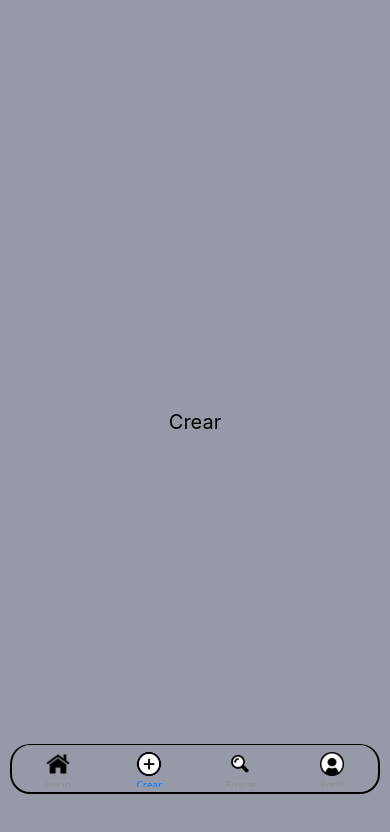
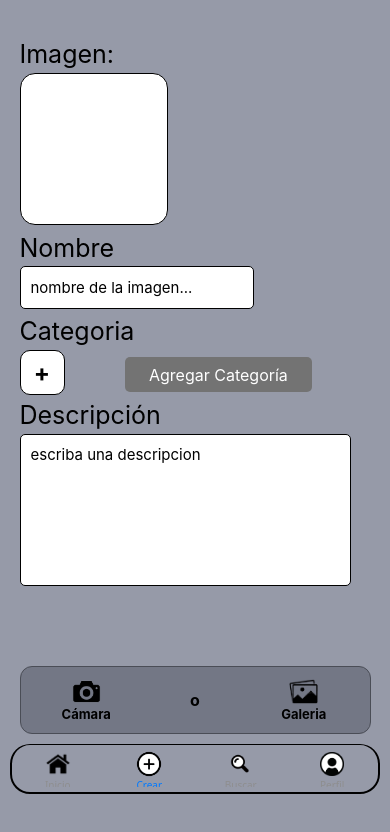
Before and after one commit to Lautaro-1212/Inspiration_Loop, a React Native app in the folder Inspiration-LoopApp/: screen /Crear in a window 390 px wide. Shown: the top 832 px of the page. Built offline with nearby package versions, Linux system fonts and the light colour scheme.

Commit message:
feat:agregar pestaña crear

```diff
--- a/Inspiration-LoopApp/screens/Crear.js
+++ b/Inspiration-LoopApp/screens/Crear.js
@@ -1,9 +1,68 @@
-import { View, Text } from "react-native";
+import React, { useState } from 'react';
+import { View, Text, TextInput, Image, TouchableOpacity } from 'react-native';
 
 export default function CrearScreen() {
     return (
-        <View style={{flex:1, justifyContent:'center', alignItems:'center', backgroundColor:'#969aa8'}}>
-            <Text style={{fontSize:20}}>Crear</Text>
+        <View style={{ width: '100%', height: '100%', backgroundColor: '#969aa8' }}>
+
+            <Text style={{ fontSize: 25, marginLeft: '5%', marginTop: '10%', marginBottom: '1%' }}>Imagen:</Text>
+            <View style={{ backgroundColor: '#FFF', height: '18%', width: '38%', marginLeft: '5%', borderRadius: 15, borderWidth: 1, borderColor: '#000' }} />
+
+            <Text style={{ fontSize: 25, marginLeft: '5%', marginTop: '2%', marginBottom: '1%' }}>Nombre</Text>
+            <TextInput
+                style={{ fontSize: 15, backgroundColor: '#ffff', borderWidth: 1, marginLeft: '5%', color: '#000000', width: '60%', height: '5%', borderRadius: 5, paddingHorizontal: 10 }}
+                placeholder="nombre de la imagen..."
+            />
+
+            <Text style={{ fontSize: 25, marginLeft: '5%', marginTop: '2%', marginBottom: '1%' }}>Categoria</Text>
+            <TouchableOpacity
+                style={{ backgroundColor: '#FFF', borderWidth: 1, marginLeft: '5%', width: 45, height: 45, borderRadius: 10, alignItems: 'center', justifyContent: 'center' }}
+                onPress={() => {}}
+            >
+                <Text style={{ fontSize: 24, fontWeight: 'bold' }}>+</Text>
+            </TouchableOpacity>
+
+            <TouchableOpacity
+                style={{ backgroundColor: '#737373', marginTop: -38, marginLeft: '32%', marginRight: '20%', borderRadius: 5, alignItems: 'center', justifyContent: 'center', height: 35 }}
+                onPress={() => {}}
+            >
+                <Text style={{ color: '#FFF', fontSize: 16 }}>Agregar Categoría</Text>
+            </TouchableOpacity>
+
+            <Text style={{ fontSize: 25, marginLeft: '5%', marginTop: '2%', marginBottom: '1%' }}>Descripción</Text>
+            <TextInput
+                style={{ fontSize: 15, backgroundColor: '#ffff', borderWidth: 1, marginLeft: '5%', color: '#000000', width: '85%', height: '18%', borderRadius: 5, padding: 10, textAlignVertical: 'top' }}
+                placeholder="escriba una descripcion"
+                multiline={true}
+            />
+
+            <View style={{
+                position: 'absolute',
+                bottom: 110,
+                left: '5%',
+                right: '5%',
+                height: '8%',
+                backgroundColor: '#737785',
+                borderRadius: 12,
+                flexDirection: 'row',
+                alignItems: 'center',
+                justifyContent: 'space-around',
+                borderWidth: 1,
+                borderColor: '#4a4d56'
+            }}>
+                <TouchableOpacity style={{ alignItems: 'center' }} onPress={() => {}}>
+        <Image source={require('../assets/camara.png')} style={{ width: 55, height: 25 }} />
+        <Text style={{ fontWeight: 'bold', color: '#000', fontSize: 13, marginTop: 2 }}>Cámara</Text>
+    </TouchableOpacity>
+
+    <Text style={{ fontSize: 16, fontWeight: 'bold' }}>o</Text>
+
+    <TouchableOpacity style={{ alignItems: 'center' }} onPress={() => {}}>
+        <Image source={require('../assets/galeria.png')} style={{ width: 55, height: 25 }} />
+        <Text style={{ fontWeight: 'bold', color: '#000', fontSize: 13, marginTop: 2 }}>Galeria</Text>
+    </TouchableOpacity>
+            </View>
+
         </View>
     );
 }
```
Also changed, not shown: Inspiration-LoopApp/assets/camara.png (added), Inspiration-LoopApp/assets/galeria.png (added).
